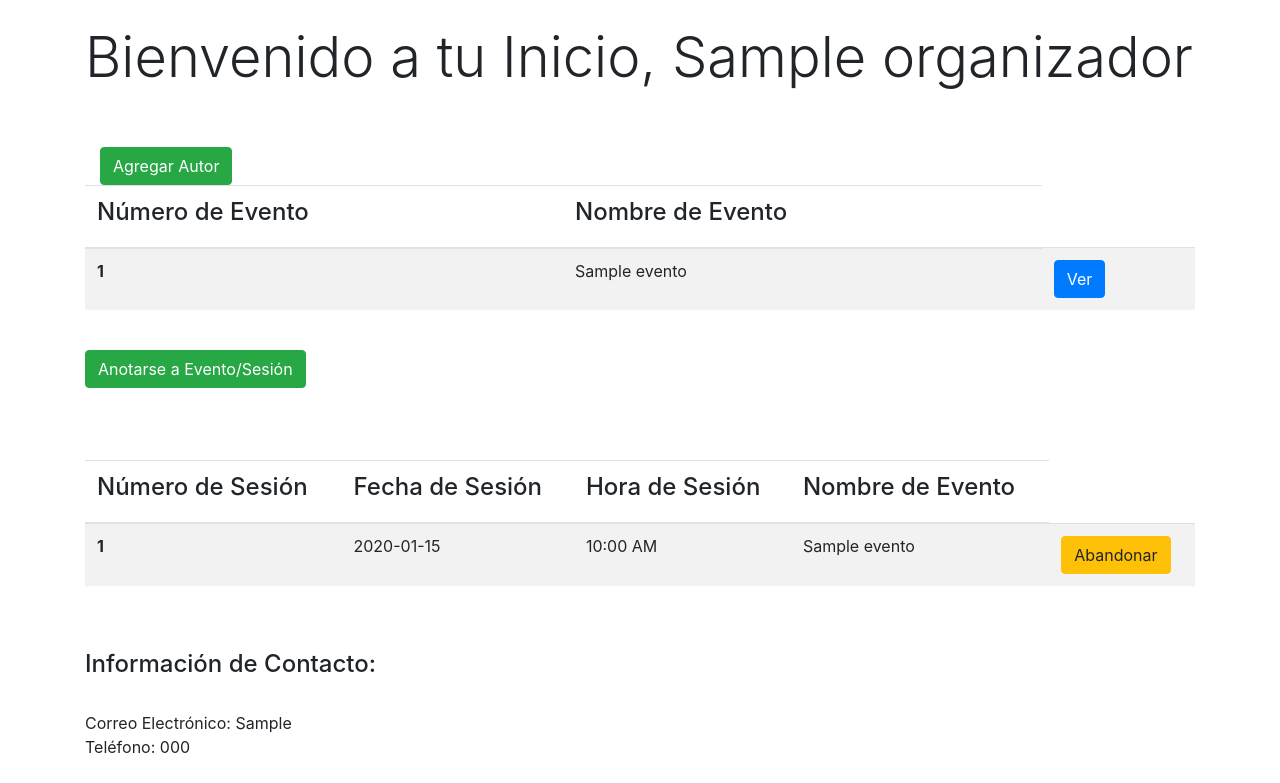
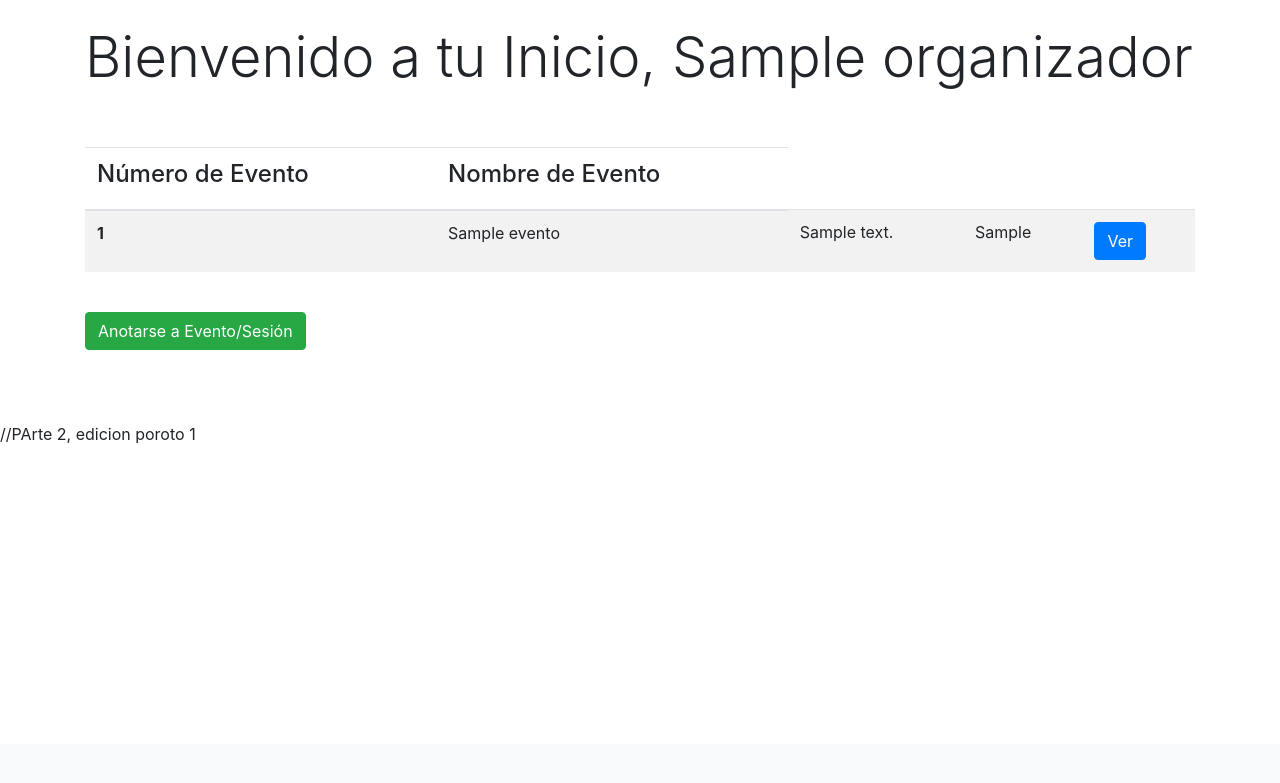
Before and after one commit to Jack-Christopher/IS-Project, a PHP site: page /main_view.php in a window 1280 px wide. Shown: the part 56-839 px from the top of the page. After the commit the page ends 499 px from the top, so only its background shows below. Run offline with PHP 8.4, Linux system fonts and the light colour scheme; the visitor is signed in with stand-in values (Sample User, id 1); tables that the repository leaves empty hold one stand-in row (values such as "Sample post"); some libraries are stand-ins or nearby versions.

Commit message:
Update main_view.php

```diff
--- a/Domain/Views/main_view.php
+++ b/Domain/Views/main_view.php
@@ -6,6 +6,7 @@
     <?php
       include_once("../Services/include_important.php");
       require_once("../../Repositories/Classes/conexion.php");
+      include_once("../Models/Evento.php");
       include_once("../Models/Persona.php");
       $connection = new Conexion;
     ?>
@@ -36,10 +37,13 @@
     <?php
         $conn = $connection->OpenConnection();
         $id = $_SESSION["id"];
-        $query = "SELECT DISTINCT ev.id \"id_evento\" , ev.nombre \"nombre_evento\"
-                  FROM sesion S, sesion_usuario SU, Evento ev
-                  WHERE (id_usuario = $id AND S.id = SU.id_sesion) AND ev.id = S.id_evento";
+        // $query = "SELECT DISTINCT ev.id \"id_evento\" , ev.nombre \"nombre_evento\"
+        //           FROM sesion S, sesion_usuario SU, Evento ev
+        //           WHERE (id_usuario = $id AND S.id = SU.id_sesion) AND ev.id = S.id_evento";
 
+
+        $query = "SELECT nombre, id, descripcion, pais
+                  FROM Evento";
         $query2 = "SELECT id, nombres, apellidos, correo_electronico, telefono FROM";
 
         if ($_SESSION["permisos"] == "admin")
@@ -62,9 +66,6 @@
     <h1 class="display-4">Bienvenido a tu Inicio, <?php echo $usuario->nombres;?></h1>
     <br><br>
 
-    <div class="container">
-    <a href="Autor_page.php" class="btn btn-success"> Agregar Autor</a>
-    </div>
 
     <table class="table table-striped">
         <thead>
@@ -77,26 +78,40 @@
         <tbody>
 
             <?php
+                $ids = [];
+
                 while ($registro = mysqli_fetch_array($result))
                 {
                     echo "<tr>";
 
-                        echo "<th scope=\"row\"> ";
-                            echo $registro["id_evento"];
-                        echo "</th>";
+                    $current_event = new Evento( $registro);
+                    $datos = $current_event->get_values();
+                    echo "<th scope=\"row\"> ";
+                        echo $registro["id"];
+                    echo "</th>";
 
-                        echo "<td>";
-                            echo $registro["nombre_evento"];
-                        echo "</td>";
+                    echo "<td>";
+                        echo $registro["nombre"];
+                    echo "</td>";
+
+
+                    echo "<td>";
+                    echo $registro['descripcion'];
+                    echo "</td>";
+
+                    echo "<td>";
+                    echo $registro['pais'];
+                    echo "</td>";
 
                         echo "<td>";
 
                             echo "<button type=\"button\" id=\"view_button\"
-                            onclick= \"show_event(" . $registro["id_evento"] . ")\"
+                            onclick= \"show_event(" . $registro["id"] . ")\"
                             class=\"btn btn-primary\" > Ver  </button>";
                         echo "</td>";
 
                     echo "</tr>";
+                    array_push($ids,$registro["id"]);
                 }
 
             ?>
@@ -114,8 +129,15 @@
     </div>
 
     <br><br><br>
+                //PArte 2, edicion poroto
+    <?php
 
-    <?php
+        foreach ($ids as $i) {
+            print($i);
+            print(" ");
+            # code...
+        }
+
         $query = "SELECT S.id \"id_sesion\", ev.nombre \"nombre_evento\", S.fecha, TIME_FORMAT(S.hora, \"%h:%i %p\") \"hora\"
                   FROM sesion S, sesion_usuario SU, Evento ev
                   WHERE (SU.id_usuario = $id AND S.id = SU.id_sesion) AND ev.id = S.id_evento";
@@ -125,60 +147,6 @@
     ?>
 
 
-    <div class="container">
-    <table class="table table-striped">
-        <thead>
-            <tr>
-                <th scope="col"> <h4> Número de Sesión </h4> </th>
-                <th scope="col"> <h4> Fecha de Sesión </h4> </th>
-                <th scope="col"> <h4> Hora de Sesión </h4> </th>
-                <th scope="col"> <h4> Nombre de Evento </h4> </th>
-            </tr>
-        </thead>
-
-        <tbody>
-
-            <?php
-                while ($registro1 = mysqli_fetch_array($result1))
-                {
-                    echo "<tr>";
-
-                        echo "<th scope=\"row\"> ";
-                            echo $registro1["id_sesion"];
-                        echo "</th>";
-
-                        echo "<td>";
-                            echo $registro1["fecha"];
-                        echo "</td>";
-
-                        echo "<td>";
-                            echo $registro1["hora"];
-                        echo "</td>";
-
-                        echo "<td>";
-                            echo $registro1["nombre_evento"];
-                        echo "</td>";
-
-                        echo "<td>";
-                            echo "<button type=\"button\" id=\"view_button\" class=\"btn btn-warning\" > Abandonar </button>";
-                        echo "</td>";
-
-                    echo "</tr>";
-                }
-
-            ?>
-
-        </tbody>
-    </table>
-
-    <br><br>
-    <h4>Información de Contacto:</h4>
-    <br>
-    Correo Electrónico:  <?php echo $usuario->correoElectronico; ?>
-    <br>
-    Teléfono:  <?php echo $usuario->telefono; ?>
-    <br><br>
-    </div>
 
 
     </body>
```
